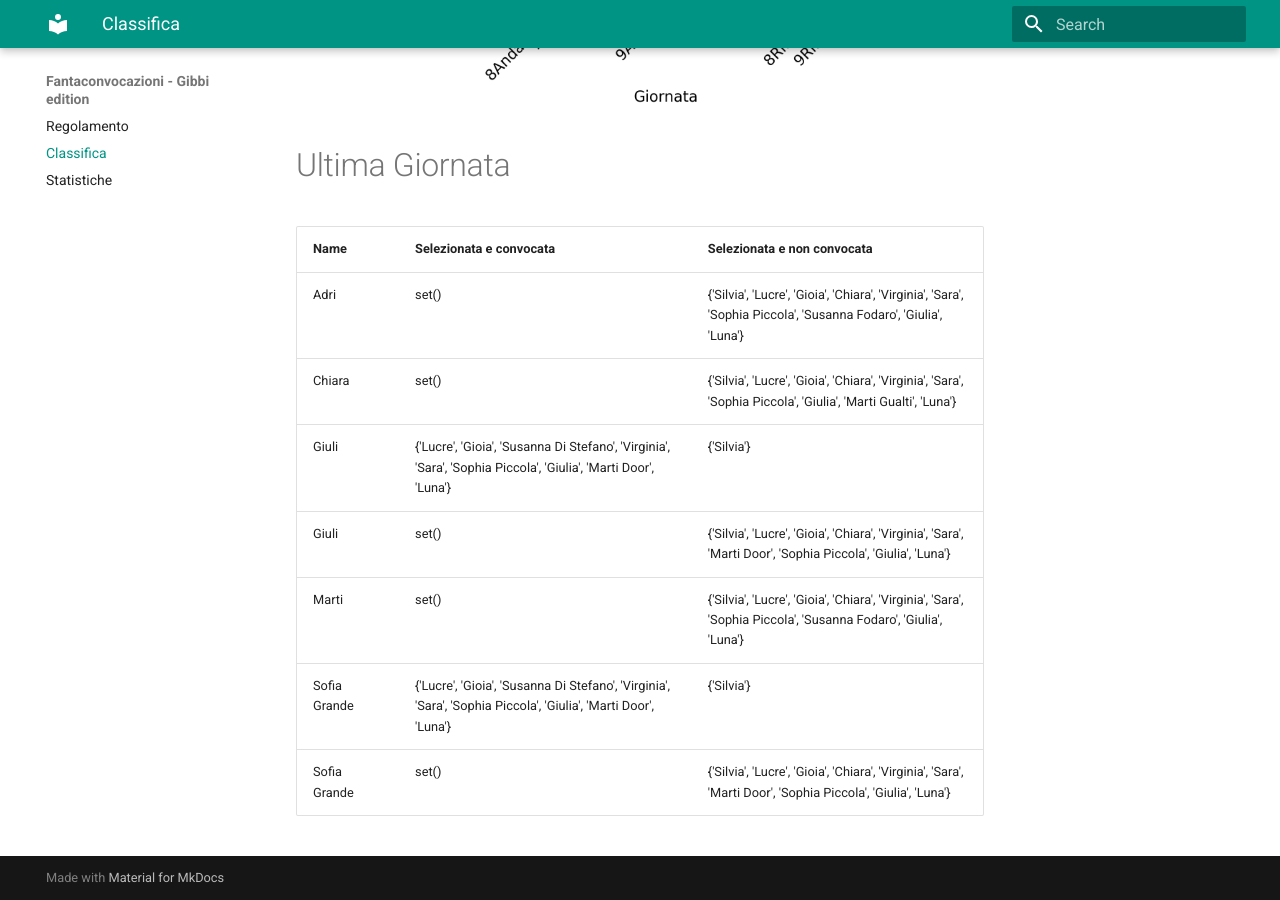
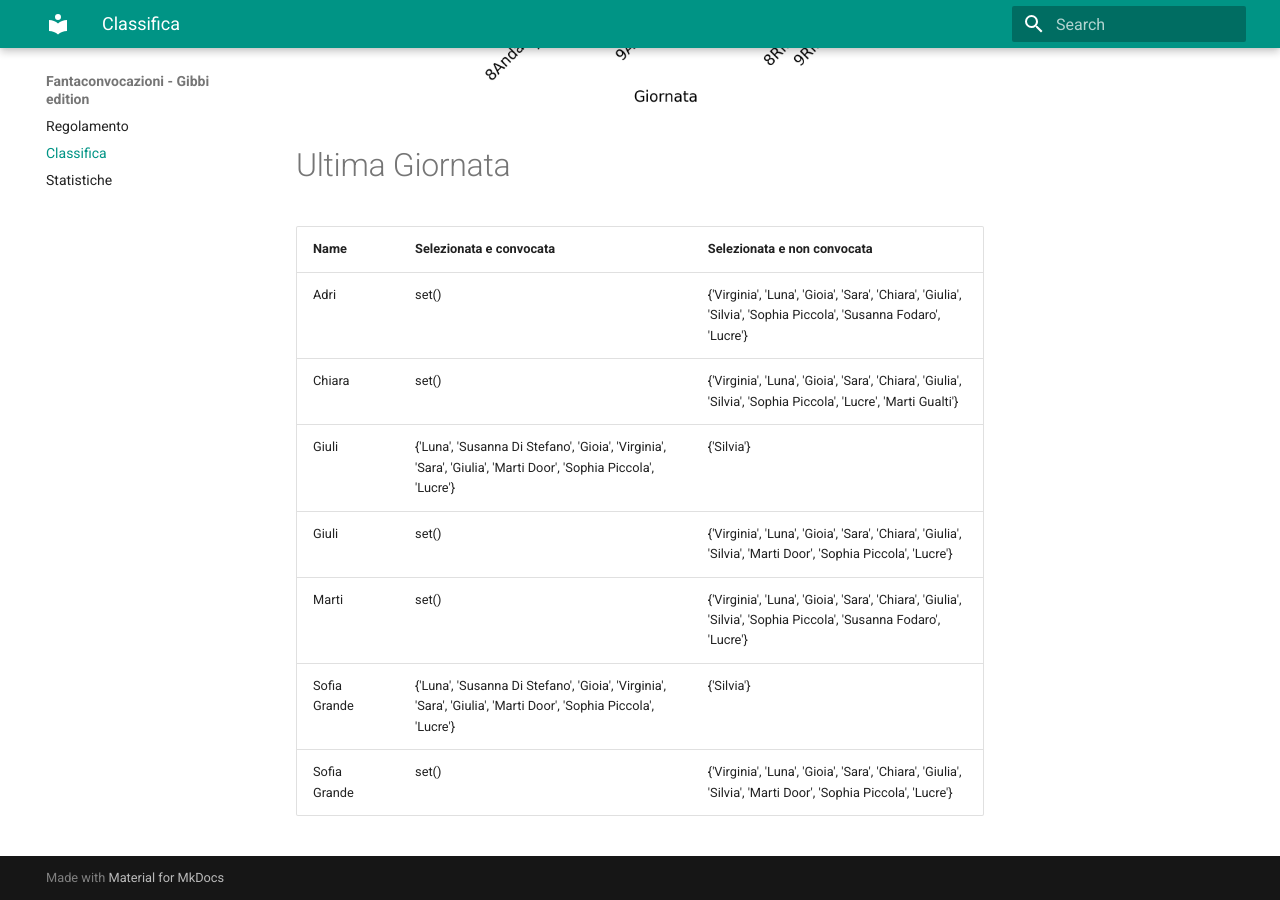
Before and after one commit to martinig94/fantagibbi, an MkDocs documentation site: the page built from docs/Classifica.md, in a window 1280 px wide and 900 px high, scrolled down 1003 px. Built offline with MkDocs 1.6.1 and Material for MkDocs 9.7.7, drawn with Linux system fonts in a browser that asks for light colours.

Commit message:
Auto-update from main.py

```diff
--- a/docs/Classifica.md
+++ b/docs/Classifica.md
@@ -18,11 +18,11 @@
 <!-- START_TABLE CORRECT -->
 | Name         | Selezionata e convocata                                                                                        | Selezionata e non convocata                                                                                      |
 |:-------------|:---------------------------------------------------------------------------------------------------------------|:-----------------------------------------------------------------------------------------------------------------|
-| Adri         | set()                                                                                                          | {'Silvia', 'Lucre', 'Gioia', 'Chiara', 'Virginia', 'Sara', 'Sophia Piccola', 'Susanna Fodaro', 'Giulia', 'Luna'} |
-| Chiara       | set()                                                                                                          | {'Silvia', 'Lucre', 'Gioia', 'Chiara', 'Virginia', 'Sara', 'Sophia Piccola', 'Giulia', 'Marti Gualti', 'Luna'}   |
-| Giuli        | {'Lucre', 'Gioia', 'Susanna Di Stefano', 'Virginia', 'Sara', 'Sophia Piccola', 'Giulia', 'Marti Door', 'Luna'} | {'Silvia'}                                                                                                       |
-| Giuli        | set()                                                                                                          | {'Silvia', 'Lucre', 'Gioia', 'Chiara', 'Virginia', 'Sara', 'Marti Door', 'Sophia Piccola', 'Giulia', 'Luna'}     |
-| Marti        | set()                                                                                                          | {'Silvia', 'Lucre', 'Gioia', 'Chiara', 'Virginia', 'Sara', 'Sophia Piccola', 'Susanna Fodaro', 'Giulia', 'Luna'} |
-| Sofia Grande | {'Lucre', 'Gioia', 'Susanna Di Stefano', 'Virginia', 'Sara', 'Sophia Piccola', 'Giulia', 'Marti Door', 'Luna'} | {'Silvia'}                                                                                                       |
-| Sofia Grande | set()                                                                                                          | {'Silvia', 'Lucre', 'Gioia', 'Chiara', 'Virginia', 'Sara', 'Marti Door', 'Sophia Piccola', 'Giulia', 'Luna'}     |
+| Adri         | set()                                                                                                          | {'Virginia', 'Luna', 'Gioia', 'Sara', 'Chiara', 'Giulia', 'Silvia', 'Sophia Piccola', 'Susanna Fodaro', 'Lucre'} |
+| Chiara       | set()                                                                                                          | {'Virginia', 'Luna', 'Gioia', 'Sara', 'Chiara', 'Giulia', 'Silvia', 'Sophia Piccola', 'Lucre', 'Marti Gualti'}   |
+| Giuli        | {'Luna', 'Susanna Di Stefano', 'Gioia', 'Virginia', 'Sara', 'Giulia', 'Marti Door', 'Sophia Piccola', 'Lucre'} | {'Silvia'}                                                                                                       |
+| Giuli        | set()                                                                                                          | {'Virginia', 'Luna', 'Gioia', 'Sara', 'Chiara', 'Giulia', 'Silvia', 'Marti Door', 'Sophia Piccola', 'Lucre'}     |
+| Marti        | set()                                                                                                          | {'Virginia', 'Luna', 'Gioia', 'Sara', 'Chiara', 'Giulia', 'Silvia', 'Sophia Piccola', 'Susanna Fodaro', 'Lucre'} |
+| Sofia Grande | {'Luna', 'Susanna Di Stefano', 'Gioia', 'Virginia', 'Sara', 'Giulia', 'Marti Door', 'Sophia Piccola', 'Lucre'} | {'Silvia'}                                                                                                       |
+| Sofia Grande | set()                                                                                                          | {'Virginia', 'Luna', 'Gioia', 'Sara', 'Chiara', 'Giulia', 'Silvia', 'Marti Door', 'Sophia Piccola', 'Lucre'}     |
 <!-- END_TABLE CORRECT -->
```
